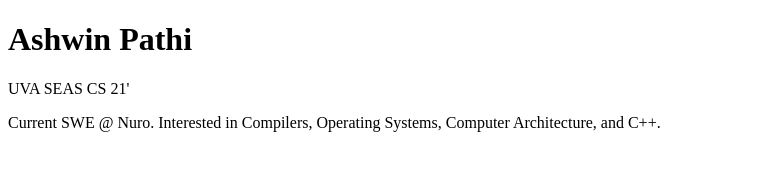
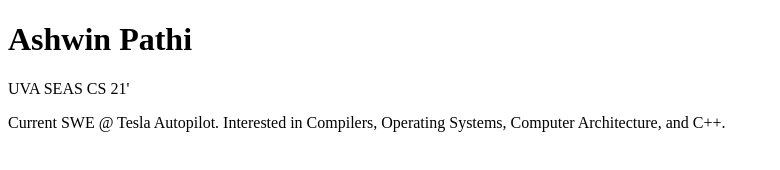
Before and after one commit to AshwinPathi/AshwinPathi.github.io, a plain HTML site: page index.html in a window 1280 px wide. Shown: the whole page, without its empty margins (0-780 px from the left). Drawn offline with Linux system fonts and the light colour scheme.

Commit message:
not at nuro anymore

```diff
--- a/index.html
+++ b/index.html
@@ -4,6 +4,6 @@
 		<h1>Ashwin Pathi</h1>
 		<p>UVA SEAS CS 21'</p>
 
-		<p>Current SWE @ Nuro. Interested in Compilers, Operating Systems, Computer Architecture, and C++.</p>
+		<p>Current SWE @ Tesla Autopilot. Interested in Compilers, Operating Systems, Computer Architecture, and C++.</p>
 	</body>
 </html>
```
